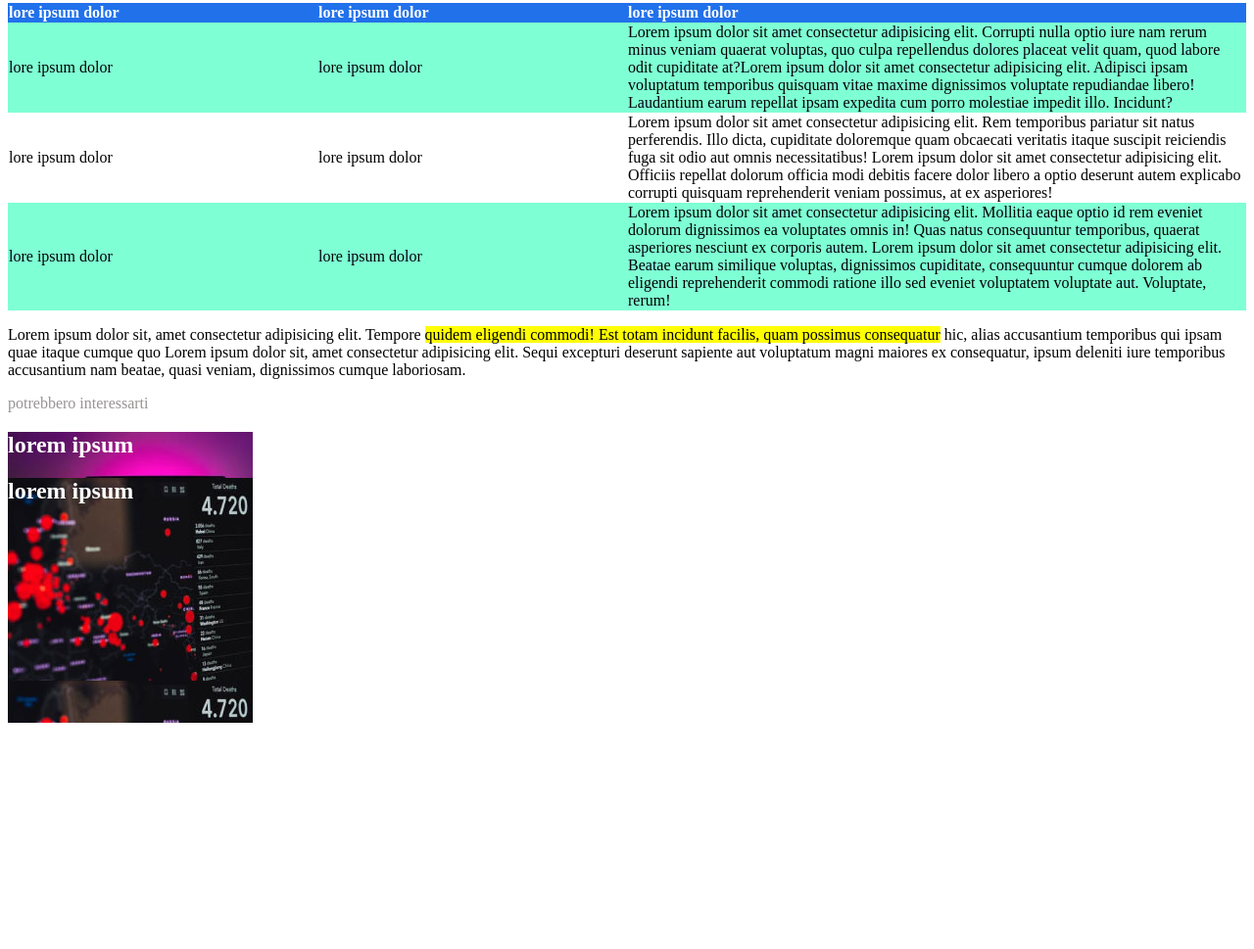
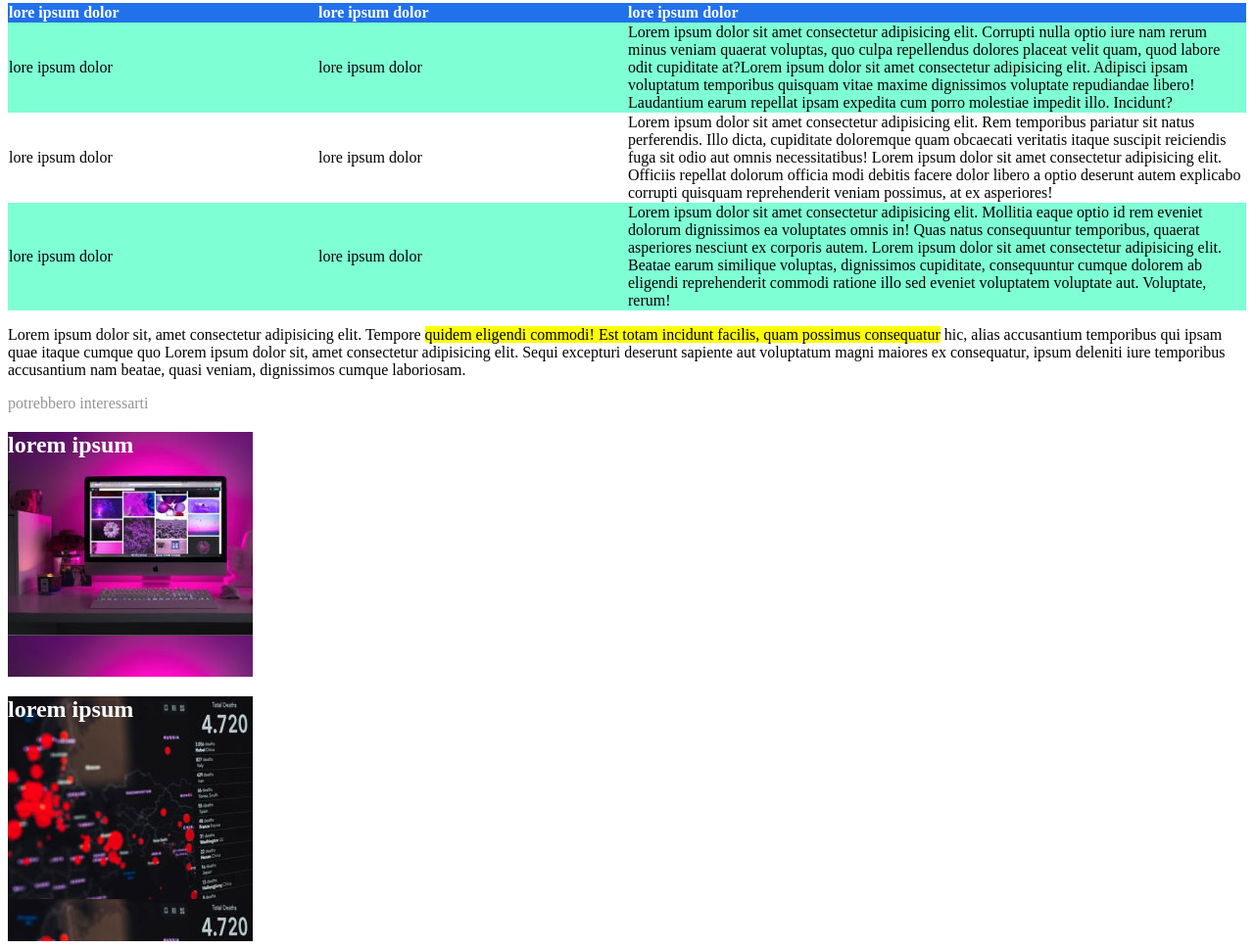
Before and after one commit to BartCatalano/html-css-booleaner, a plain HTML site: page index.html in a window 1280 px wide. Shown: the part 836-1805 px from the top of the page at 98% size. Before the commit the page ends 1574 px from the top, so only its background shows below. Drawn offline with Linux system fonts and the light colour scheme.

Commit message:
refactor:immagini finali sistemate

```diff
--- a/index.html
+++ b/index.html
@@ -106,13 +106,18 @@
     </section>
     <!-- /tabella -->
     <!-- testo finale -->
-    <section>
+    <div>
         <span class="lowimportance">potrebbero interessarti</span><br>
-        <div class="titolo_immagine" id="computer"> <h2 class="coloretitolo">lorem ipsum</h2>
-            <div class="titolo_immagine" id="graph"> <h2 class="coloretitolo">lorem ipsum</h2></div>
+        <div class="titolo_immagine" id="computer">
+            <h2 class="coloretitolo">lorem ipsum</h2>
+        </div>
+        <div>
+            <div class="titolo_immagine" id="graph">
+                <h2 class="coloretitolo">lorem ipsum</h2>
+            </div>
 
-    </section>
-    <!-- /testo finale -->
+            </section>
+            <!-- /testo finale -->
 
 </body>
 
```
